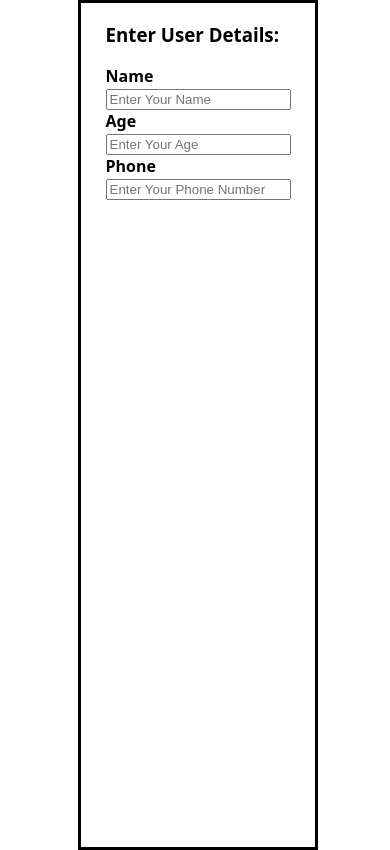
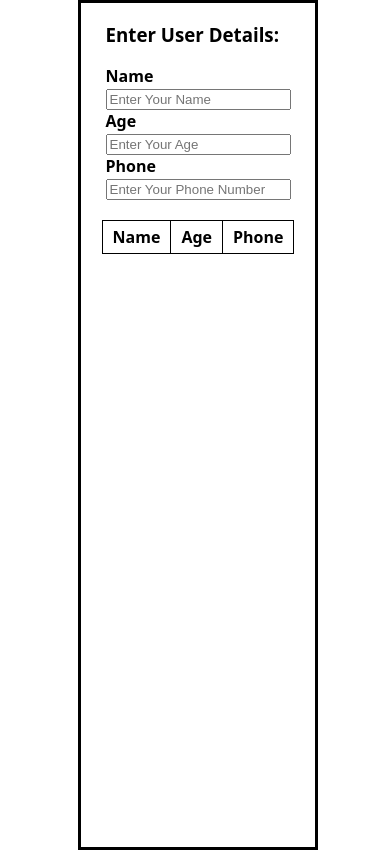
Before and after one commit to kungumasakthivel/Dynamic-Table-JS-HTML, a plain HTML site: page index.html in a window 390 px wide. Drawn offline with Linux system fonts and the light colour scheme.

Commit message:
table created
added border to table with heading like name, age, phone

```diff
--- a/index.css
+++ b/index.css
@@ -24,3 +24,14 @@ label {
 .label {
     font-weight: 600;
 }
+
+table, th, tr, td {
+    text-align: center;
+    border: solid 1px black;
+    border-collapse: collapse;
+    padding: 5px 10px;
+}
+
+.table-container {
+    padding-top: 20px;
+}
--- a/index.html
+++ b/index.html
@@ -23,6 +23,17 @@
                 <input type="phone" id="phone" placeholder="Enter Your Phone Number">
             </div>
         </div>
+        <div class="table-container">
+            <table>
+                <tbody>
+                    <tr>
+                        <th>Name</th>
+                        <th>Age</th>
+                        <th>Phone</th>
+                    </tr>
+                </tbody>
+            </table>
+        </div>
     </div>
 </body>
 </html>
```
